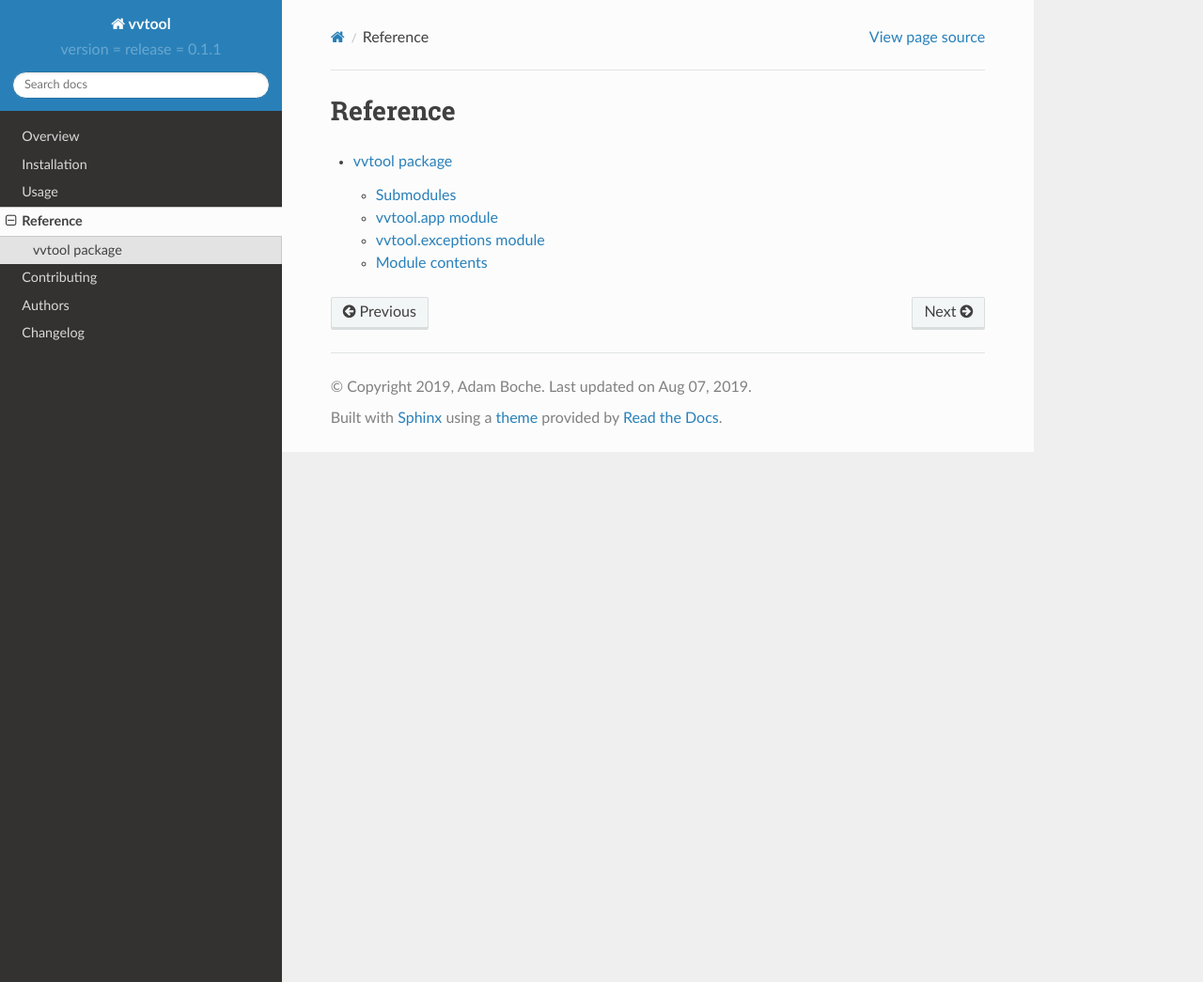
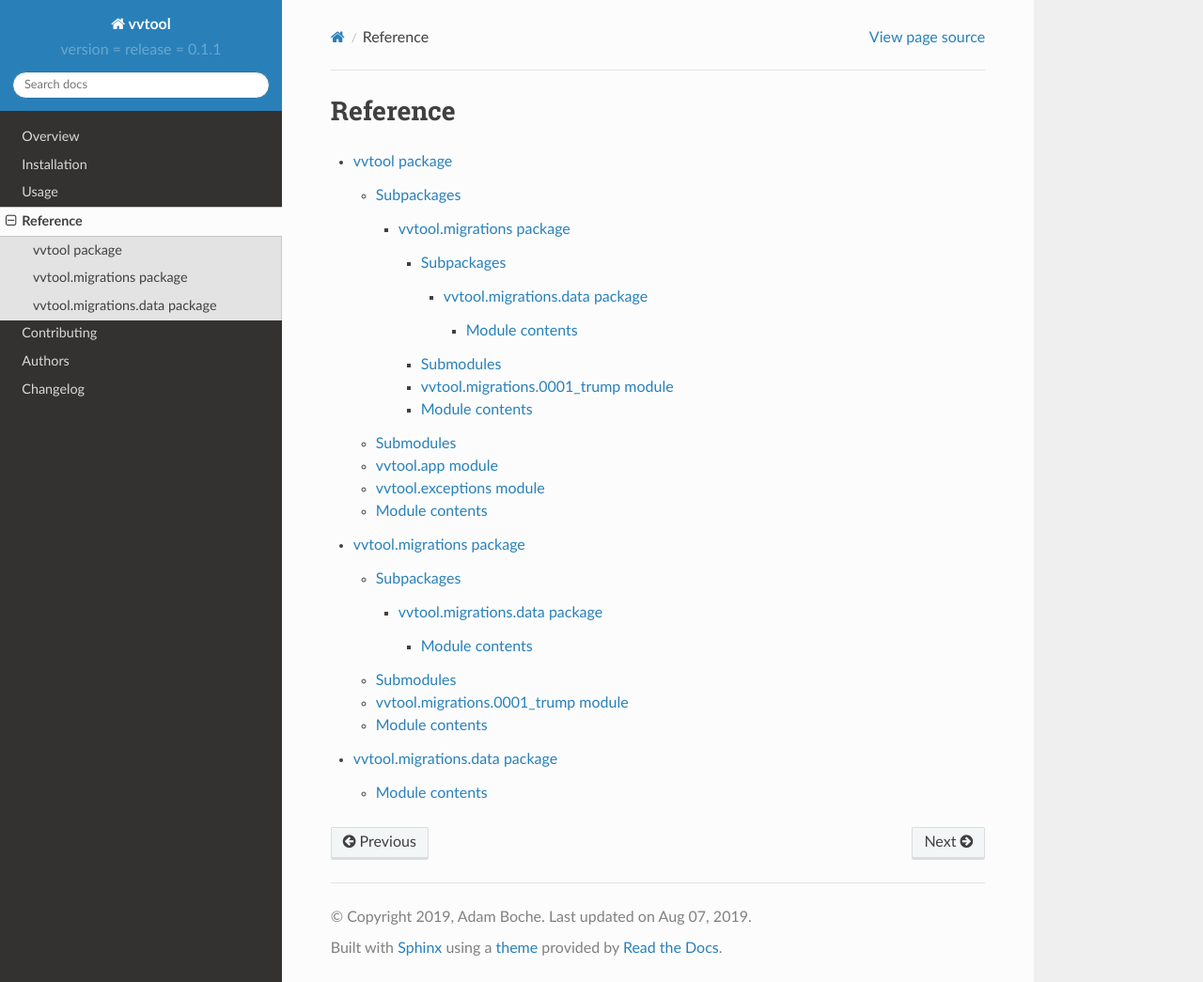
Before and after one commit to voteview/voteview-dev, a Sphinx documentation site: the page built from docs/reference/index.rst, in a window 1280 px wide and 1045 px high. Shown: the whole window at 94% size. Built offline with Sphinx 7.4.7 and the Read the Docs theme 2.0.0, drawn with Linux system fonts in a browser that asks for light colours.

Commit message:
Add reference docs

```diff
--- /dev/null
+++ b/docs/reference/vvtool.migrations.data.rst
@@ -0,0 +1,10 @@
+vvtool.migrations.data package
+==============================
+
+Module contents
+---------------
+
+.. automodule:: vvtool.migrations.data
+   :members:
+   :undoc-members:
+   :show-inheritance:
--- /dev/null
+++ b/docs/reference/vvtool.migrations.rst
@@ -0,0 +1,29 @@
+vvtool.migrations package
+=========================
+
+Subpackages
+-----------
+
+.. toctree::
+
+   vvtool.migrations.data
+
+Submodules
+----------
+
+vvtool.migrations.0001\_trump module
+------------------------------------
+
+.. automodule:: vvtool.migrations.0001_trump
+   :members:
+   :undoc-members:
+   :show-inheritance:
+
+
+Module contents
+---------------
+
+.. automodule:: vvtool.migrations
+   :members:
+   :undoc-members:
+   :show-inheritance:
--- a/docs/reference/vvtool.rst
+++ b/docs/reference/vvtool.rst
@@ -1,5 +1,12 @@
 vvtool package
 ==============
+
+Subpackages
+-----------
+
+.. toctree::
+
+   vvtool.migrations
 
 Submodules
 ----------
```
